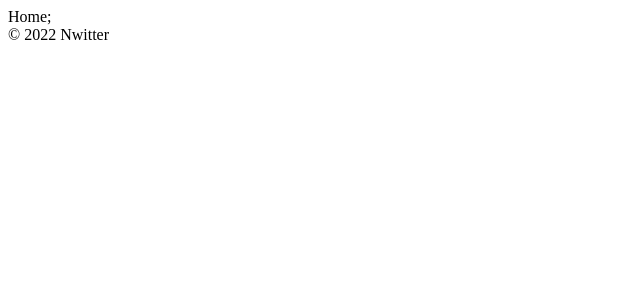
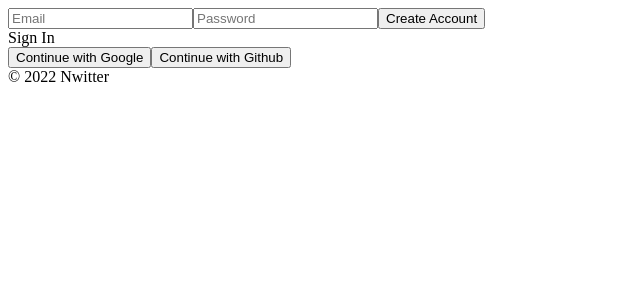
Before and after one commit to kimyoo04/nwitter, a React (Create React App) app: page / in a window 1280 px wide. Shown: the top 300 px of the page, without its empty margins (0-640 px from the left). Built offline with nearby package versions, Linux system fonts and the light colour scheme; no server answers.

Commit message:
#2 Auth #3 Nweeting

```diff
--- /dev/null
+++ b/jsconfig.json
@@ -0,0 +1,6 @@
+{
+  "compilerOptions": {
+    "baseUrl": "src"
+  },
+  "include": ["src"]
+}
--- a/src/components/App.js
+++ b/src/components/App.js
@@ -1,16 +1,30 @@
-import React from "react";
-import {useState} from "react";
-import AppRouter from "./Router";
+import AppRouter from "components/Router";
+import {useState, useEffect} from "react";
+import {onAuthStateChanged} from "firebase/auth";
+import {authService} from "fbase";
 
 function App() {
-  const [isLoggedIn, setIsLoggedIn] = useState(true);
+  const [init, setInit] = useState(false);
+  const [userObj, setUserObj] = useState(null);
+
+  useEffect(() => {
+    onAuthStateChanged(authService, (user) => {
+      if (user) {
+        setUserObj(user);
+      }
+      setInit(true);
+    });
+  }, []);
 
   return (
     <>
-      <AppRouter isLoggedIn={isLoggedIn} />;
+      {init ? (
+        <AppRouter isLoggedIn={Boolean(userObj)} userObj={userObj} />
+      ) : (
+        "Initializing..."
+      )}
       <footer>&copy; {new Date().getFullYear()} Nwitter</footer>
     </>
   );
 }
-
 export default App;
--- /dev/null
+++ b/src/components/Navigation.js
@@ -0,0 +1,16 @@
+import React from "react";
+import {Link} from "react-router-dom";
+
+const Navigation = () => (
+  <nav>
+    <ul>
+      <li>
+        <Link to="/">Home</Link>
+      </li>
+      <li>
+        <Link to="/profile">My Profile</Link>
+      </li>
+    </ul>
+  </nav>
+);
+export default Navigation;
--- /dev/null
+++ b/src/components/Nweet.js
@@ -0,0 +1,66 @@
+import React, {useState} from "react";
+import {dbService} from "fbase";
+import {deleteDoc, doc, updateDoc} from "firebase/firestore";
+
+const Nweet = ({nweetObj, isOwner}) => {
+  const [editing, setEditing] = useState(false);
+  const [newNweet, setNewNweet] = useState(nweetObj.text);
+
+  const NweetTextRef = doc(dbService, "nweets", `${nweetObj.id}`); // 삭제, 수정할 객체 할당
+
+  const onDeleteClick = async () => {
+    const ok = window.confirm("Are you sure you want to delete this nweet?");
+    if (ok) {
+      await deleteDoc(NweetTextRef);
+    }
+  };
+
+  const toggleEditing = () => setEditing((prev) => !prev);
+
+  const onSubmit = async (event) => {
+    event.preventDefault();
+    await updateDoc(NweetTextRef, {
+      text: newNweet,
+    });
+    setEditing(false);
+  };
+
+  const onChange = (event) => {
+    const {
+      target: {value},
+    } = event;
+    setNewNweet(value);
+  };
+
+  return (
+    <div>
+      {editing ? (
+        <>
+          <form onSubmit={onSubmit}>
+            <input
+              type="text"
+              placeholder="Edit your nweet"
+              value={newNweet}
+              required
+              onChange={onChange}
+            />
+            <input type="submit" value="Update Nweet" />
+          </form>
+          <button onClick={toggleEditing}>Cancel</button>
+        </>
+      ) : (
+        <>
+          <h4>{nweetObj.text}</h4>
+          {isOwner && (
+            <>
+              <button onClick={onDeleteClick}>Delete Nweet</button>
+              <button onClick={toggleEditing}>Edit Nweet</button>
+            </>
+          )}
+        </>
+      )}
+    </div>
+  );
+};
+
+export default Nweet;
--- a/src/components/Router.js
+++ b/src/components/Router.js
@@ -1,25 +1,26 @@
 import React from "react";
 import {HashRouter as Router, Route, Routes} from "react-router-dom";
-import Auth from "../routes/Auth";
-import Home from "../routes/Home";
-import Profile from "../routes/Profile";
-import EditProfile from "../routes/EditProfile";
+import Auth from "routes/Auth";
+import Home from "routes/Home";
+import Navigation from "components/Navigation";
+import Profile from "routes/Profile";
+import EditProfile from "routes/EditProfile";
 
-const AppRouter = (isLoggedIn) => {
+const AppRouter = ({isLoggedIn, userObj}) => {
   return (
     <Router>
-      {isLoggedIn ? (
-        <Routes>
-          <Route path="/" element={<Home />} />
-          <Route path="/auth" element={<Auth />} />
-          <Route path="/profile" element={<Profile />} />
-          <Route path="/editprofile" element={<EditProfile />} />
-        </Routes>
-      ) : (
-        ""
-      )}
+      {isLoggedIn && <Navigation />}
+      <Routes>
+        {isLoggedIn ? (
+          <>
+            <Route path="/" element={<Home userObj={userObj} />} />
+            <Route path="/profile" element={<Profile />} />
+          </>
+        ) : (
+          <Route path="/" element={<Auth />} />
+        )}
+      </Routes>
     </Router>
   );
 };
-
 export default AppRouter;
--- a/src/firebase.js
+++ b/src/fbase.js
@@ -1,5 +1,6 @@
 import {initializeApp} from "firebase/app";
-
+import {getAuth} from "firebase/auth";
+import {getFirestore} from "firebase/firestore";
 // Your web app's Firebase configuration
 const firebaseConfig = {
   apiKey: process.env.REACT_APP_API_KEY,
@@ -11,6 +12,7 @@ const firebaseConfig = {
 };
 
 // Initialize Firebase
-const app = initializeApp(firebaseConfig);
-
-export default app;
+const firebaseApp = initializeApp(firebaseConfig);
+export const authService = getAuth(firebaseApp);
+export const dbService = getFirestore();
+export default firebaseApp;
--- a/src/index.js
+++ b/src/index.js
@@ -1,16 +1,6 @@
 import React from "react";
 import ReactDOM from "react-dom/client";
-import App from "./components/App";
+import App from "components/App";
 
-import firebase from "firebase/compat/app";
-import "firebase/compat/auth";
-import "firebase/compat/firestore";
-import "firebase/compat/storage";
-
-console.log(firebase);
 const root = ReactDOM.createRoot(document.getElementById("root"));
-root.render(
-  <React.StrictMode>
-    <App />
-  </React.StrictMode>
-);
+root.render(<App />);
--- a/src/routes/Auth.js
+++ b/src/routes/Auth.js
@@ -1,6 +1,107 @@
-import React from "react";
-import "firebase/compat/auth";
+import React, {useState} from "react";
+import {
+  createUserWithEmailAndPassword,
+  GithubAuthProvider,
+  GoogleAuthProvider,
+  signInWithEmailAndPassword,
+  signInWithPopup,
+} from "firebase/auth";
+import {authService} from "fbase";
 
-const Auth = () => <span>Auth</span>;
+const Auth = () => {
+  const [email, setEmail] = useState("");
+  const [password, setPassword] = useState("");
+  const [newAccount, setNewAccount] = useState(true);
+  const [error, setError] = useState("");
+  const onChange = (event) => {
+    const {
+      target: {name, value},
+    } = event;
+    if (name === "email") {
+      setEmail(value);
+    } else if (name === "password") {
+      setPassword(value);
+    }
+  };
+  const onSubmit = async (event) => {
+    event.preventDefault();
+    if (newAccount) {
+      createUserWithEmailAndPassword(authService, email, password)
+        .then((userCredential) => {
+          // Signed in
+          const user = userCredential.user;
+          console.log(user);
+        })
+        .catch((error) => {
+          // const errorCode = error.code;
+          const errorMessage = error.message;
+          setError(errorMessage);
+        });
+    } else {
+      signInWithEmailAndPassword(authService, email, password);
+    }
+  };
+  const toggleAccount = () => setNewAccount((prev) => !prev);
 
+  const onSocialClick = async (event) => {
+    const {
+      target: {name},
+    } = event;
+    let provider;
+    try {
+      if (name === "google") {
+        provider = new GoogleAuthProvider();
+        const result = await signInWithPopup(authService, provider);
+        // const credential = GoogleAuthProvider.credentialFromResult(result);
+        // const token = credential.accessToken;
+      } else if (name === "github") {
+        provider = new GithubAuthProvider();
+        const result = await signInWithPopup(authService, provider);
+        // const credential = GithubAuthProvider.credentialFromResult(result);
+        // const token = credential.accessToken;
+      }
+    } catch (error) {
+      console.log(error);
+    }
+  };
+
+  return (
+    <div>
+      <form onSubmit={onSubmit}>
+        <input
+          name="email"
+          type="email"
+          placeholder="Email"
+          required
+          value={email}
+          onChange={onChange}
+        />
+        <input
+          name="password"
+          type="password"
+          placeholder="Password"
+          required
+          value={password}
+          onChange={onChange}
+        />
+        <input
+          type="submit"
+          value={newAccount ? "Create Account" : "Sign In"}
+        />
+        {error}
+      </form>
+      <span onClick={toggleAccount}>
+        {newAccount ? "Sign In" : "Create Account"}
+      </span>
+      <div>
+        <button onClick={onSocialClick} name="google">
+          Continue with Google
+        </button>
+        <button onClick={onSocialClick} name="github">
+          Continue with Github
+        </button>
+      </div>
+    </div>
+  );
+};
 export default Auth;
--- a/src/routes/Home.js
+++ b/src/routes/Home.js
@@ -1,5 +1,84 @@
-import React from "react";
+import {dbService} from "fbase";
+import React, {useEffect, useState} from "react";
+import {
+  collection,
+  addDoc,
+  query,
+  orderBy,
+  onSnapshot,
+} from "firebase/firestore";
+import Nweet from "components/Nweet";
 
-const Home = () => <span>Home</span>;
+const Home = ({userObj}) => {
+  const [nweet, setNweet] = useState("");
+  const [nweets, setNweets] = useState([]);
 
+  // 직접 read 하는 방법 (실시간 아님)
+  // const getNweets = async () => {
+  //   const dbNweets = await getDocs(collection(dbService, "nweets"));
+  //   dbNweets.forEach((document) => {
+  //     const nweetObject = {
+  //       ...document.data(),
+  //       id: document.id,
+  //     };
+  //     console.log(document.id, " => ", document.data());
+  //     setNweets((prev) => [nweetObject, ...prev]);
+  //   });
+  // };
+
+  useEffect(() => {
+    const q = query(
+      collection(dbService, "nweets"),
+      orderBy("createdAt", "desc")
+    );
+    onSnapshot(q, (snapshot) => {
+      const nweetArr = snapshot.docs.map((document) => ({
+        id: document.id,
+        ...document.data(),
+      }));
+      setNweets(nweetArr);
+    });
+  }, []);
+
+  const onSubmit = async (event) => {
+    event.preventDefault();
+    await addDoc(collection(dbService, "nweets"), {
+      text: nweet,
+      createdAt: Date.now(),
+      creatorId: userObj.uid,
+    });
+    setNweet("");
+  };
+
+  const onChange = (event) => {
+    const {
+      target: {value},
+    } = event;
+    setNweet(value);
+  };
+
+  return (
+    <div>
+      <form onSubmit={onSubmit}>
+        <input
+          value={nweet}
+          onChange={onChange}
+          type="text"
+          placeholder="What's on your mind?"
+          maxLength={120}
+        />
+        <input type="submit" value="Nweet" />
+      </form>
+      <div>
+        {nweets.map((nweet) => (
+          <Nweet
+            key={nweet.id}
+            nweetObj={nweet}
+            isOwner={nweet.creatorId === userObj.uid}
+          />
+        ))}
+      </div>
+    </div>
+  );
+};
 export default Home;
--- a/src/routes/Profile.js
+++ b/src/routes/Profile.js
@@ -1,5 +1,18 @@
 import React from "react";
+import {useNavigate} from "react-router-dom";
+import {authService} from "fbase";
 
-const Profile = () => <span>Profile</span>;
+const Profile = () => {
+  const navigate = useNavigate();
+  const onLogOutClick = () => {
+    authService.signOut();
+    navigate("/"); // useNavigate 혹은 Navigate 컴포넌트 사용할 것 react-router-dom v6
+  };
+  return (
+    <>
+      <button onClick={onLogOutClick}>Log out</button>
+    </>
+  );
+};
 
 export default Profile;
```
